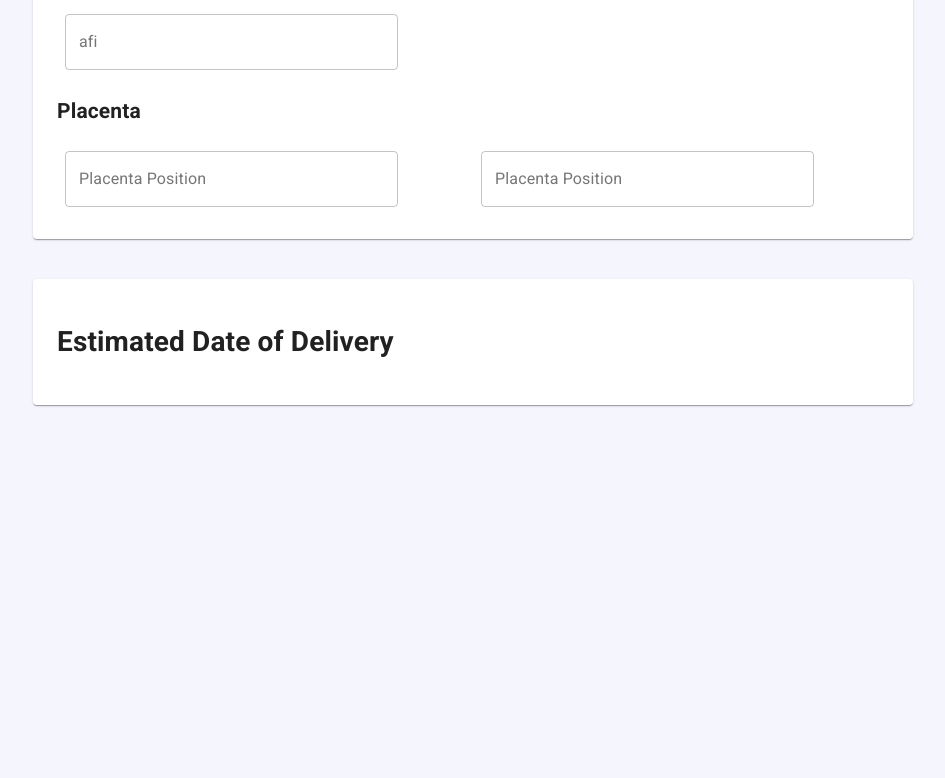
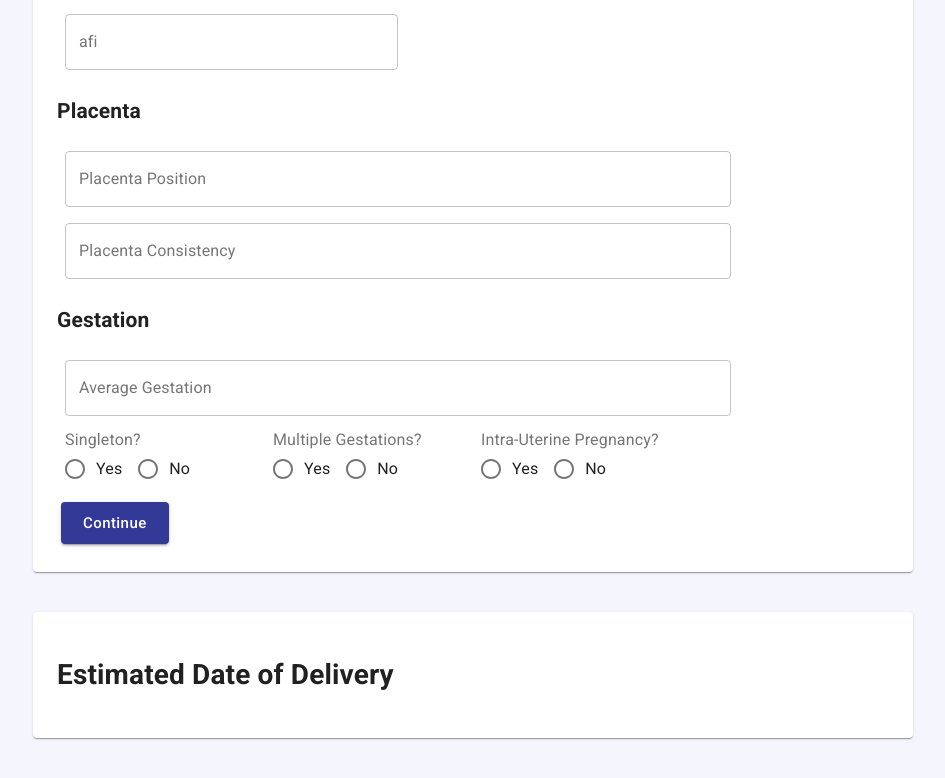
Before and after one commit to ImhotechSolutions/hackmit21, a React (Create React App) app in the folder frontend/: page / in a window 1280 px wide. Shown: the part 827-1605 px from the top of the page, without its empty margins (327-1272 px from the left). Before the commit the page ends 1272 px from the top, so only its background shows below. Built offline with nearby package versions, Linux system fonts and the light colour scheme.

Commit message:
finished gestational profile ui

```diff
--- a/frontend/src/components/controls/Input.js
+++ b/frontend/src/components/controls/Input.js
@@ -3,7 +3,7 @@ import { TextField } from '@material-ui/core';
 
 export default function Input(props) {
 
-    const { name, label, value,error=null, onChange } = props;
+    const { name, label, value,error=null, onChange, multiline=false } = props;
     return (
         <TextField
             variant="outlined"
@@ -11,6 +11,7 @@ export default function Input(props) {
             name={name}
             value={value}
             onChange={onChange}
+            multiline={multiline}
             {...(error && {error:true,helperText:error})}
         />
     )
--- a/frontend/src/pages/Patients/PatientForms/GestationalProfile.js
+++ b/frontend/src/pages/Patients/PatientForms/GestationalProfile.js
@@ -20,7 +20,7 @@ const schema = yup.object().shape({
     placentaConsistency: yup.string(),
     averageGestation: yup.string(),
     singleton: yup.boolean(),
-    multipleGestation: yup.boolean(),
+    multipleGestations: yup.boolean(),
     intraUterinePregnancy: yup.boolean(),
   });
 
@@ -37,11 +37,11 @@ const initialValues = {
     placentaConsistency: '',
     averageGestation: '',
     singleton: false,
-    multipleGestation: false,
+    multipleGestations: false,
     intraUterinePregnancy: false,
 }
 
-const lnmpCertainItems = [
+const booleanItems = [
     { id: 'yes', title: 'Yes' },
     { id: 'no', title: 'No' },
 ]
@@ -74,7 +74,7 @@ const GestationalProfile = () => {
                             <Controls.RadioGroup
                                 name="lnmpCertain"
                                 label="Certain?"
-                                items={lnmpCertainItems}
+                                items={booleanItems}
                             />
                         </Grid>
 
@@ -128,21 +128,58 @@ const GestationalProfile = () => {
                             <h2>Placenta</h2>
                     </Grid>
 
+                    <Grid>
+                        <Controls.Input
+                            label="Placenta Position"
+                            name="placentaPosition"
+                            multiline={true}
+                        />
+
+                        <Controls.Input
+                            label="Placenta Consistency"
+                            name="placentaConsistency"
+                            multiline={true}
+                        />
+                    </Grid>
+
+                    <Grid>
+                        <h2>Gestation</h2>
+                        <Controls.Input
+                            label="Average Gestation"
+                            name="averageGestation"
+
+                        />
+                    </Grid>
+
                     <Grid container>
-                        <Grid item xs={6}>
-                            <Controls.Input
-                                label="Placenta Position"
-                                name="placentaPosition"
+                        <Grid item xs={3}>
+                        <Controls.RadioGroup
+                                name="singleton"
+                                label="Singleton?"
+                                items={booleanItems}
                             />
                         </Grid>
-
+                        <Grid item xs={3}>
+                        <Controls.RadioGroup
+                                name="multipleGestations"
+                                label="Multiple Gestations?"
+                                items={booleanItems}
+                            />
+                        </Grid>
                         <Grid item xs={6}>
-                            <Controls.Input
-                                label="Placenta Position"
-                                name="placentaConsistency"
+                        <Controls.RadioGroup
+                                name="intraUterinePregnancy"
+                                label="Intra-Uterine Pregnancy?"
+                                items={booleanItems}
                             />
                         </Grid>
                     </Grid>
+
+                    <div>
+                        <Controls.Button
+                            text="Continue"
+                            onClick={handleSubmit} />
+                    </div>
 
                 </Form>
             )}
```
Also changed, not shown: 1 other file (tests, documents, lock files or other folders).
